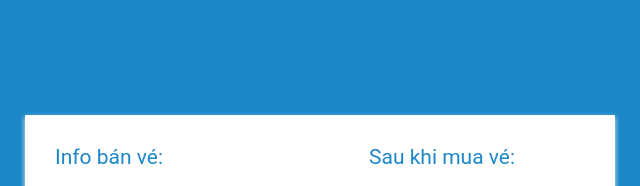
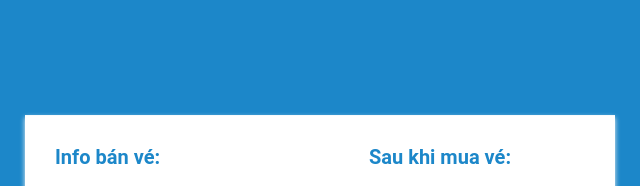
Before and after one commit to mc-nguyen/BanVe, a plain HTML site: page index.html in a window 1280 px wide. Shown: the top 186 px of the page, 345-985 px from the left. Drawn offline with Linux system fonts and the light colour scheme.

```diff
--- a/javascript.js
+++ b/javascript.js
@@ -10,7 +10,7 @@
     document.getElementById("donation").innerHTML = money - changes - 25 * (total - rest);
 }
 
-var churches = [];
+let churches = [];
 fetch('danhsachnhatho.txt')
     .then(response => response.text())
     .then(text => {
--- a/style.css
+++ b/style.css
@@ -11,8 +11,9 @@
 }
 h1 {
     margin: 0 0 20px;
-    font-weight: 400;
+    font-weight: bolder;
     color: #1c87c9;
+    font-size: 20px;
 }
 p {
     margin: 0 0 5px;
```
